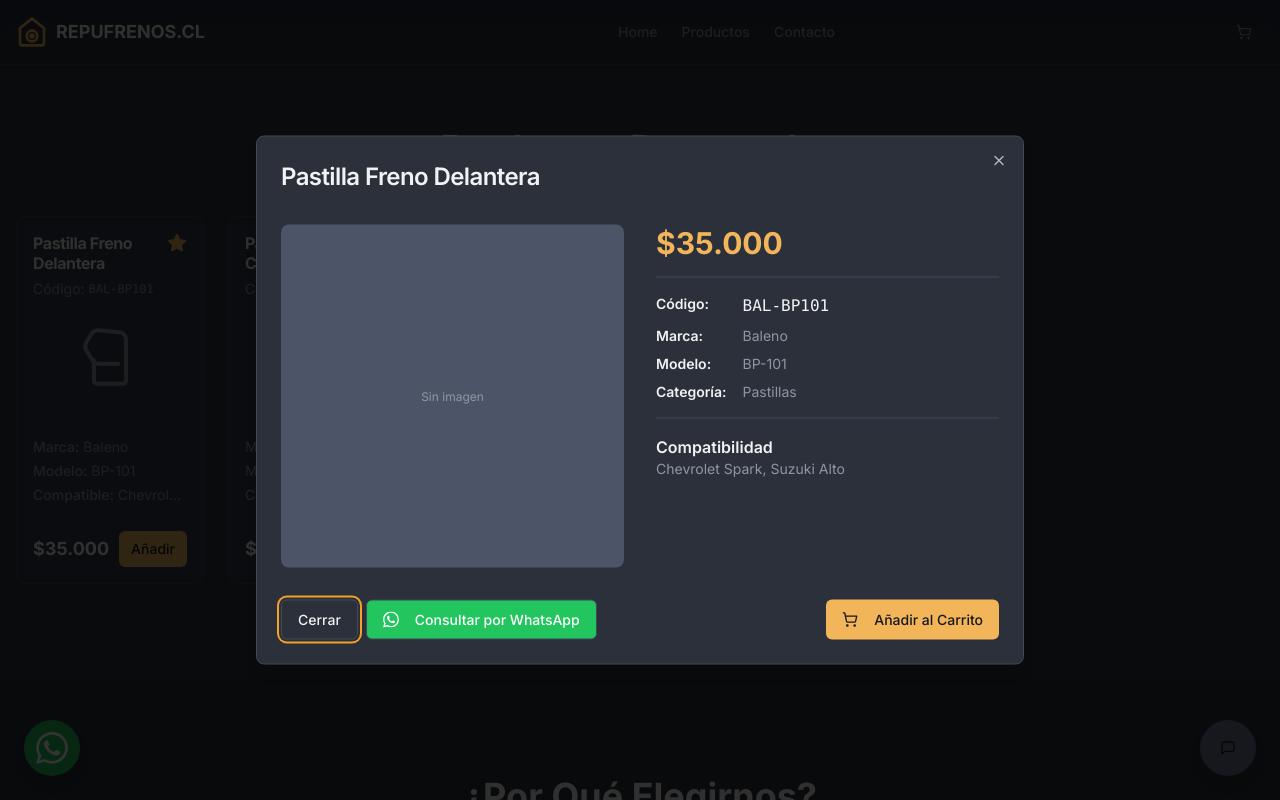
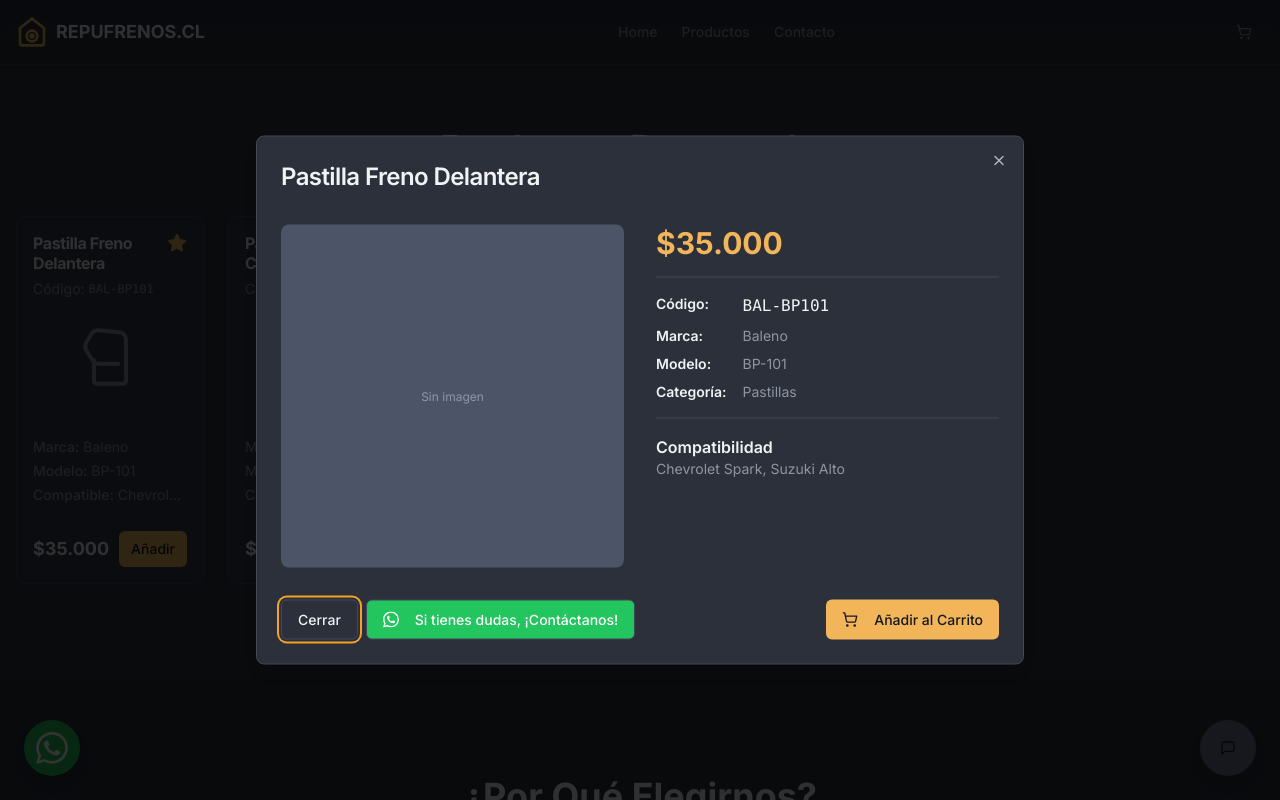
Before and after one commit to marce1404/TIENDA-FRENOS, a Next.js app: page / in a window 1280 px wide. Both pictures are taken after a click on the element 110 px from the left and 889 px from the top of the page. Shown: the part 489-1289 px from the top of the page. Built offline with nearby package versions, Linux system fonts and the light colour scheme.

Commit message:
falta algo que diga, si tienes dudas.

```diff
--- a/src/app/page.tsx
+++ b/src/app/page.tsx
@@ -204,7 +204,7 @@ export default function HomePage() {
                 </div>
             </div>
             <DialogFooter className="sm:justify-between gap-4">
-              <div className="flex gap-2">
+              <div className="flex flex-col sm:flex-row gap-2">
                  <Button type="button" variant="outline" onClick={() => setSelectedProduct(null)}>Cerrar</Button>
                  <Button
                     type="button"
@@ -213,7 +213,7 @@ export default function HomePage() {
                     onClick={() => handleContactClick(selectedProduct)}
                   >
                     <WhatsAppIcon className="h-5 w-5 mr-2" />
-                    Consultar por WhatsApp
+                    Si tienes dudas, ¡Contáctanos!
                  </Button>
               </div>
               <Button type="button" onClick={() => handleAddToCartClick(selectedProduct)}>
--- a/src/app/productos/page.tsx
+++ b/src/app/productos/page.tsx
@@ -327,7 +327,7 @@ export default function ProductosPage() {
                 </div>
               </div>
               <DialogFooter className="sm:justify-between gap-4">
-                <div className="flex gap-2">
+                <div className="flex flex-col sm:flex-row gap-2">
                    <Button type="button" variant="outline" onClick={() => setSelectedProduct(null)}>Cerrar</Button>
                    <Button
                       type="button"
@@ -336,7 +336,7 @@ export default function ProductosPage() {
                       onClick={() => handleContactClick(selectedProduct)}
                     >
                       <WhatsAppIcon className="h-5 w-5 mr-2" />
-                      Consultar por WhatsApp
+                      Si tienes dudas, ¡Contáctanos!
                    </Button>
                 </div>
                 <Button type="button" onClick={() => handleAddToCartClick(selectedProduct)}>
```
